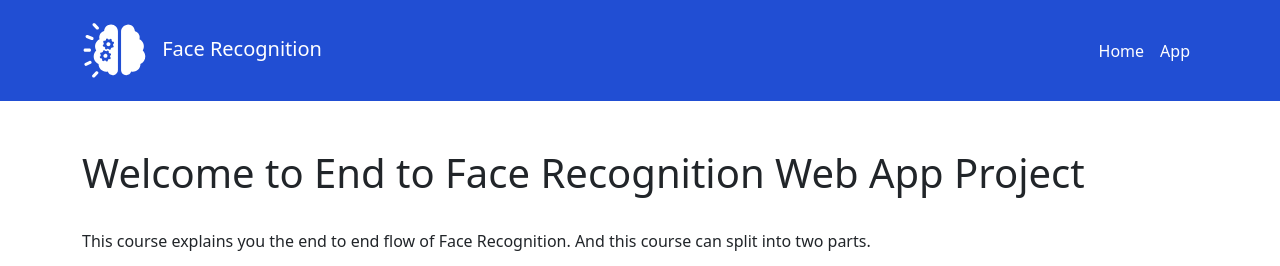
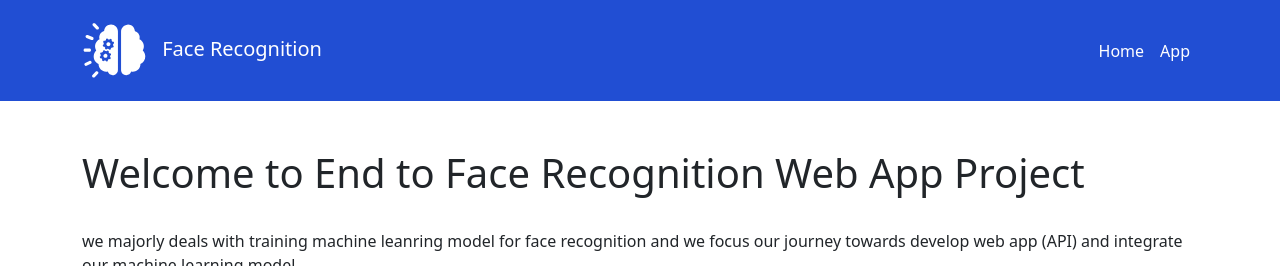
Before and after one commit to Valapatla-yaswanth/Gender_Detection, a Flask app: page / in a window 1280 px wide. Shown: the top 266 px of the page. Run offline with Flask 2, Linux system fonts and the light colour scheme; parts of the project's set-up code (start-up, migrations or seed data) failed here and were passed over.

Commit message:
Update index.html

```diff
--- a/templates/index.html
+++ b/templates/index.html
@@ -6,13 +6,9 @@
     <br><br>
     <h3 class="display-6"> Welcome to End to Face Recognition Web App Project</h3>
         <br>
+
             <p>
-                This course explains you the end to end flow of Face Recognition.
-                And this course can split into two parts.
-            </p>
-            <img src="/static/images/content/modules.svg" class="image-fluid" height="300" alt="">
-            <p>
-                In 1st module we majorly deals with training machine leanring model for face recognition. Whereas in second module
+                we majorly deals with training machine leanring model for face recognition and
                 we focus our journey towards develop web app (API) and integrate our machine learning model.
             </p>
         <br>
```
